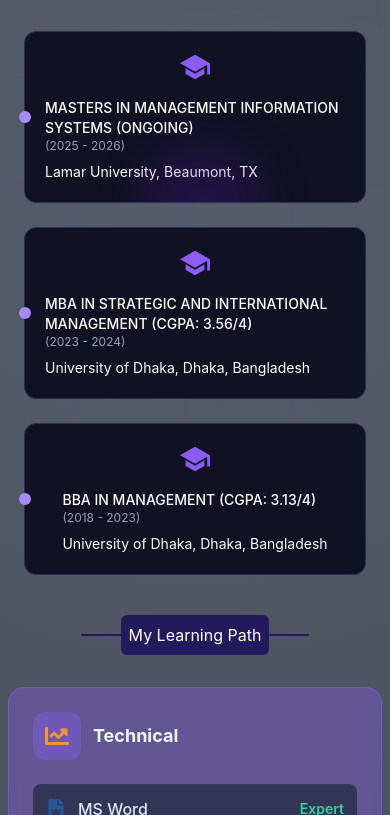
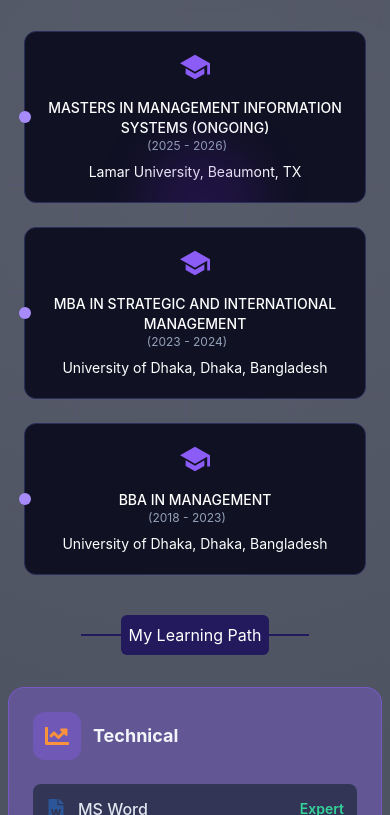
Before and after one commit to Sajib37/shamsun-nahar, a React (Vite) app: page / in a window 390 px wide. Shown: the part 1989-2804 px from the top of the page. Built offline with nearby package versions, Linux system fonts and the light colour scheme; a web font is replaced by a local one.

Commit message:
location and fb link updated !

```diff
--- a/src/assets/data/education.js
+++ b/src/assets/data/education.js
@@ -7,13 +7,13 @@
   },
   {
     id: 2,
-    title: "MBA in Strategic and International Management (CGPA: 3.56/4)",
+    title: "MBA in Strategic and International Management",
     duration: "2023 - 2024",
     institution: "University of Dhaka, Dhaka, Bangladesh",
   },
   {
     id: 3,
-    title: "BBA in Management (CGPA: 3.13/4)",
+    title: "BBA in Management",
     duration: "2018 - 2023",
     institution: "University of Dhaka, Dhaka, Bangladesh",
   },
--- a/src/components/About/About.jsx
+++ b/src/components/About/About.jsx
@@ -312,15 +312,13 @@
                                 <IoSchoolSharp className="text-3xl md:text-4xl" />
                               </div>
                               <div>
-                                <p className="text-sm sm:text-xl  font-medium uppercase">
+                                <p className="text-sm text-center md:text-start sm:text-xl  font-medium uppercase">
                                   {education.title}
                                 </p>
-                                <div className="flex">
-                                  <p className="text-xs sm:text-sm text-slate-400 mr-4 mb-2">
+                                  <p className="text-xs text-center md:text-start sm:text-sm text-slate-400 mr-4 mb-2">
                                     ({education.duration})
                                   </p>
-                                </div>
-                                <p className="text-sm sm:text-base">
+                                <p className="text-sm text-center md:text-start sm:text-base">
                                   {education.institution}
                                 </p>
                               </div>
--- a/src/components/Contact/Contact.jsx
+++ b/src/components/Contact/Contact.jsx
@@ -81,8 +81,8 @@
     {
       icon: FaMapMarkerAlt,
       label: "Location",
-      value: "1135 Alabama Ave, Apt 31, Beaumont, TX 77705",
-      href: "https://maps.app.goo.gl/ZLn3fsRiW8gABJb86",
+      value: "Beaumont, Texas, United States",
+      href: "https://maps.app.goo.gl/ZXbAJZHJE1tf5NWG7",
       color: "text-purple-400",
     },
   ];
@@ -235,9 +235,7 @@
                           <Icon className="w-5 h-5" />
                         </div>
                         <div>
-                          <p className=" text-white mb-1">
-                            {info.label}
-                          </p>
+                          <p className=" text-white mb-1">{info.label}</p>
                           <p className="text-white font-medium">{info.value}</p>
                         </div>
                       </a>
--- a/src/components/Home/Home.jsx
+++ b/src/components/Home/Home.jsx
@@ -76,7 +76,7 @@
 
             <div className="flex items-center gap-2">
               <a
-                href="#"
+                href="https://www.facebook.com/shamsun.nahar.344631"
                 target="_blank"
                 rel="noreferrer"
                 className={`glass-effect text-white hover:text-blue-400 transition-all p-2 rounded-xl ${
--- a/src/components/Navigation/Footer.jsx
+++ b/src/components/Navigation/Footer.jsx
@@ -23,7 +23,7 @@
     {
       name: "Facebook",
       icon: FaFacebook,
-      url: "#",
+      url: "https://www.facebook.com/shamsun.nahar.344631",
       color: "hover:text-gray-400",
     },
     {
@@ -66,8 +66,8 @@
     },
     {
       icon: FaMapMarkerAlt,
-      text: "1135 Alabama Ave, Apt 31, Beaumont, TX 77705",
-      href: "https://maps.app.goo.gl/ZLn3fsRiW8gABJb86",
+      text: "Beaumont, Texas, United States",
+      href: "https://maps.app.goo.gl/ZXbAJZHJE1tf5NWG7",
     },
   ];
 
--- a/src/components/Navigation/Navbar.jsx
+++ b/src/components/Navigation/Navbar.jsx
@@ -73,7 +73,7 @@
       className={`fixed w-full z-30 transition-all border-b border-transparent duration-500 ${
         scrolled
           ? "glass-effect shadow-xl border-b border-blue-900/30 backdrop-blur-xl"
-          : "bg-transparent"
+          : "bg-transparent "
       }`}
       initial={{ y: -100 }}
       animate={{ y: 0 }}
```
Also changed, not shown: src/index.css (line endings or trailing spaces).
